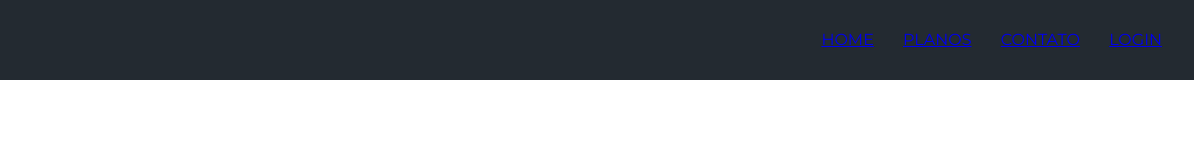
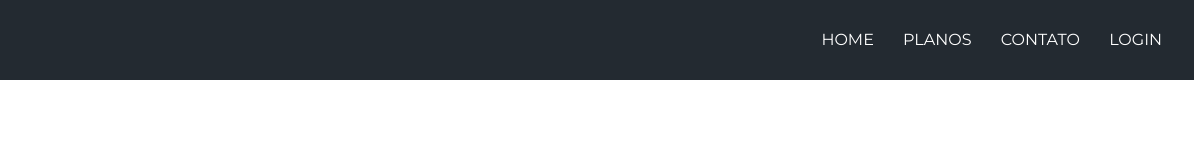
Before and after one commit to Erubbo/homehost, a plain HTML site: page index.html in a window 1280 px wide. Shown: the full height of the page, 86-1280 px from the left. Drawn offline with Linux system fonts and the light colour scheme.

Commit message:
homehost

```diff
--- a/css/style.css
+++ b/css/style.css
@@ -49,6 +49,17 @@ nav{
 
 }
 
+.navbar-itens li a{
+    color: white;
+    text-decoration: none;
+    transition: .5s;
+
+}
+
+.navbar-itens li a:hover{
+    color: #ccc;
+}
+
 /* .default-btn{
 
 } */
```
